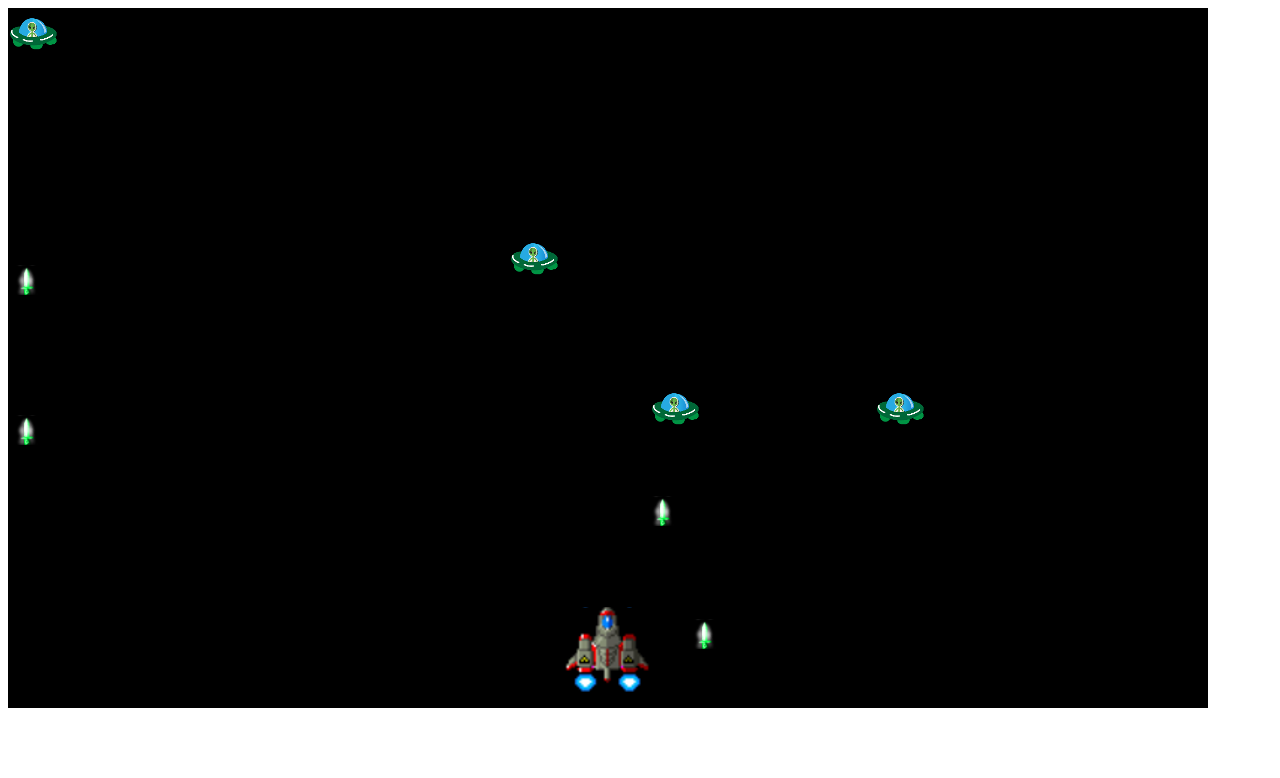
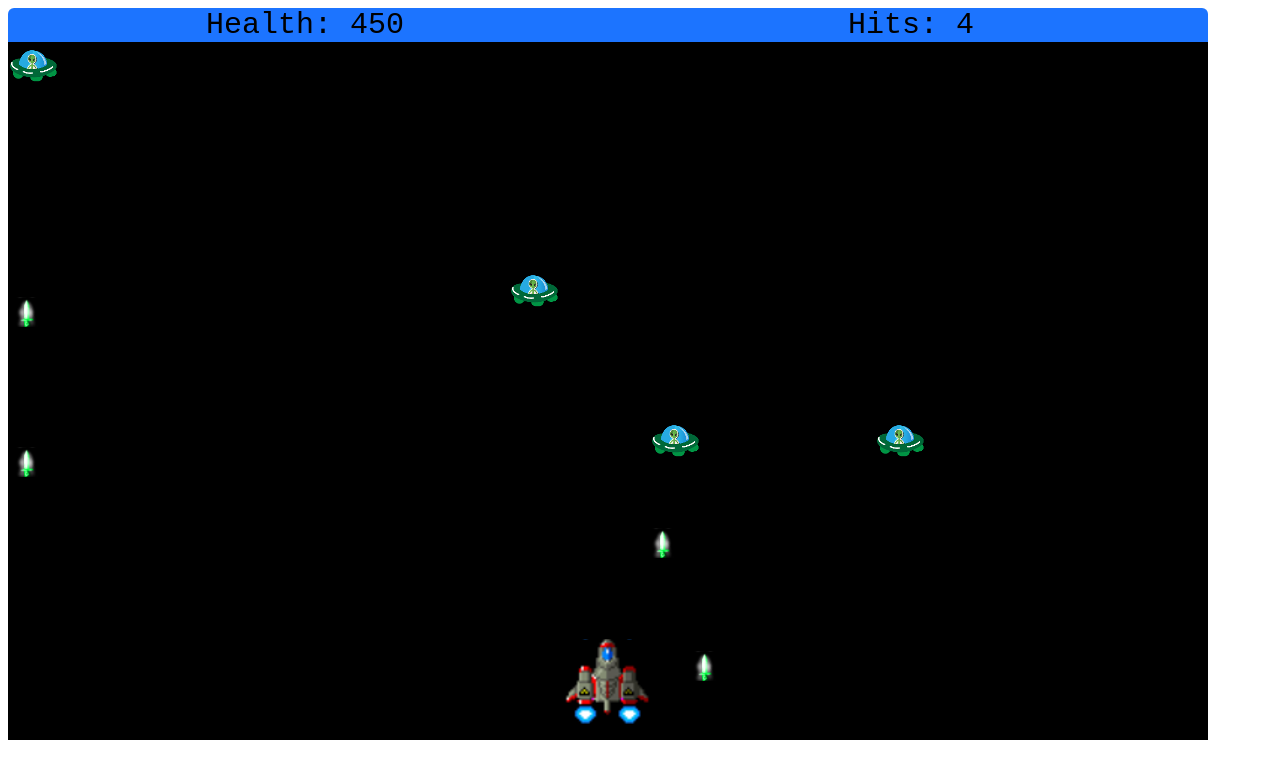
Before and after one commit to TeamDaiquiri/Spaceship, a plain HTML site: page Space Invaders/index.html in a window 1280 px wide. Drawn offline with Linux system fonts and the light colour scheme.

Commit message:
add results css

```diff
--- a/Space Invaders/css/main.css
+++ b/Space Invaders/css/main.css
@@ -1,5 +1,6 @@
 canvas {
     position: absolute;
+    top: 40px;
 }
 
 #bullet-canvas {
@@ -22,3 +23,19 @@ canvas {
 .sprite-image {
     display: none;
 }
+
+#results {
+  z-index: 40;
+  width: 1200px;
+  position: absolute;
+  background-color: #1C74FF;
+  border-radius: 6px 6px 0 0;
+  text-align: center;
+  font-size: 30px;
+  font-family: monospace;
+}
+
+#results div {
+  display: inline-block;
+  width: 49%;
+}
```
